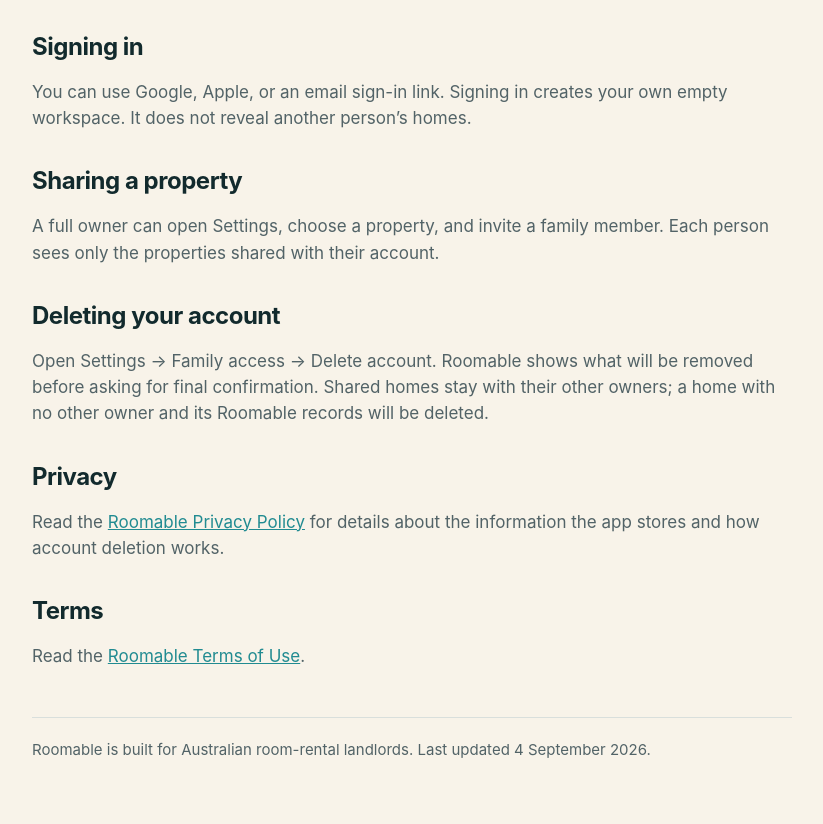
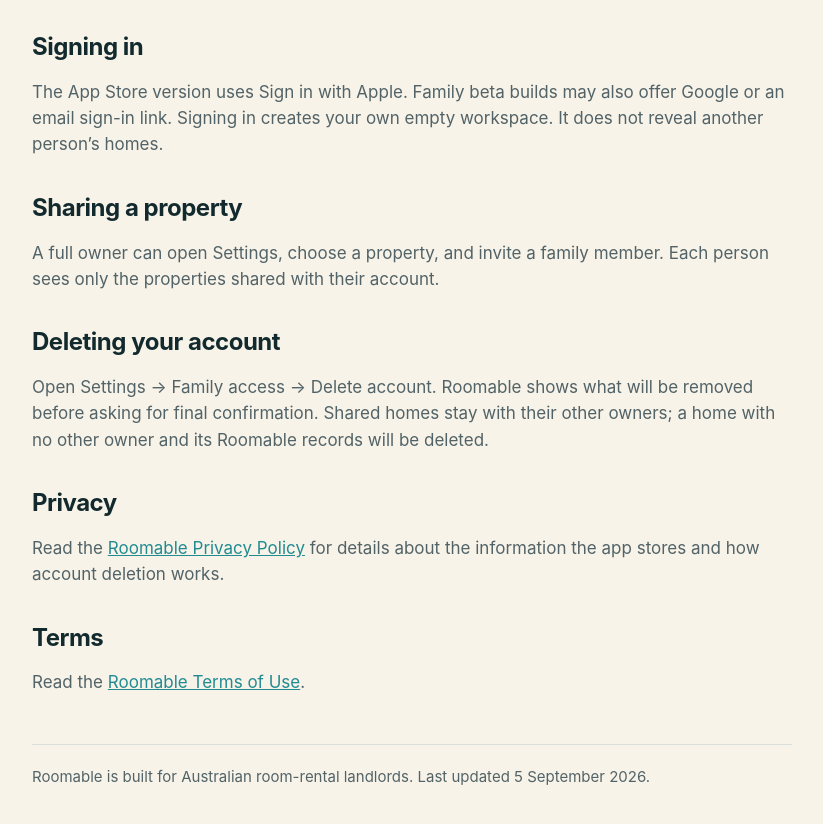
Before and after one commit to hackerman-peter/roomable-support, a plain HTML site: page index.html in a window 1280 px wide. Shown: the part 602-1426 px from the top of the page, without its empty margins (228-1051 px from the left). Drawn offline with Linux system fonts and the light colour scheme.

Commit message:
Clarify production sign-in options

```diff
--- a/index.html
+++ b/index.html
@@ -27,7 +27,7 @@
 
     <section>
       <h2>Signing in</h2>
-      <p>You can use Google, Apple, or an email sign-in link. Signing in creates your own empty workspace. It does not reveal another person’s homes.</p>
+      <p>The App Store version uses Sign in with Apple. Family beta builds may also offer Google or an email sign-in link. Signing in creates your own empty workspace. It does not reveal another person’s homes.</p>
 
       <h2>Sharing a property</h2>
       <p>A full owner can open Settings, choose a property, and invite a family member. Each person sees only the properties shared with their account.</p>
@@ -42,7 +42,7 @@
       <p>Read the <a href="terms/">Roomable Terms of Use</a>.</p>
     </section>
 
-    <footer>Roomable is built for Australian room-rental landlords. Last updated 4 September 2026.</footer>
+    <footer>Roomable is built for Australian room-rental landlords. Last updated 5 September 2026.</footer>
   </main>
 </body>
 </html>
```
Also changed, not shown: README.md.
